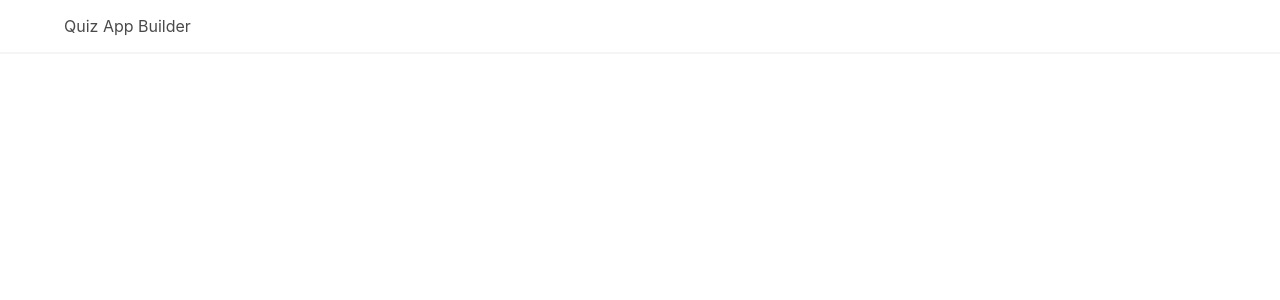
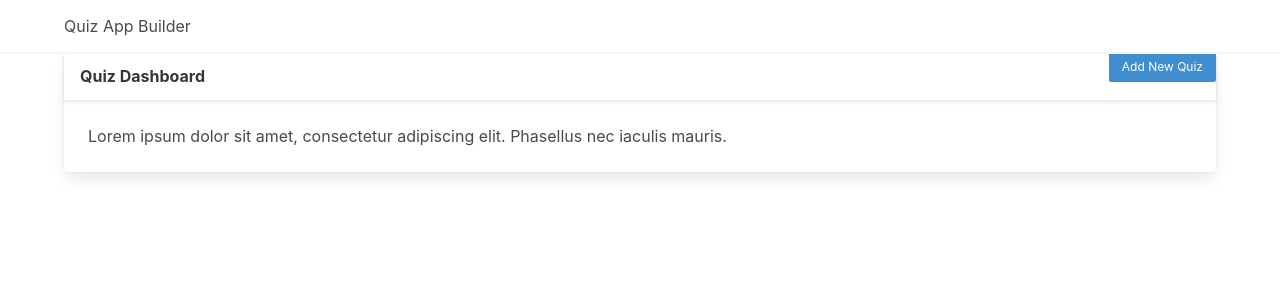
Before and after one commit to sazzad88/quiz-app-builder, a React (Create React App) app: page /dashboard in a window 1280 px wide. Shown: the top 300 px of the page. Built offline with nearby package versions, Linux system fonts and the light colour scheme.

Commit message:
basic store is set

```diff
--- a/src/App.css
+++ b/src/App.css
@@ -29,7 +29,3 @@
 .delete {
   pointer-events: auto;
 }
-
-footer {
-  margin-top: 2rem;
-}
--- a/src/App.tsx
+++ b/src/App.tsx
@@ -2,11 +2,16 @@ import React from "react";
 
 import "./App.css";
 
+import { Provider, useSelector } from "react-redux";
 import { BrowserRouter as Router, Switch, Route, Link } from "react-router-dom";
 import Home from "./Pages/Home";
+import Dashboard from "./Pages/Dashboard";
+
+import store from "./store/store";
 
 function App() {
   return (
+    <Provider store={store}>
       <div className="App">
         <nav className="navbar has-shadow">
           <div className="container">
@@ -24,10 +29,14 @@ function App() {
               <Route exact path="/">
                 <Home />
               </Route>
+              <Route exact path="/dashboard">
+                <Dashboard />
+              </Route>
             </Switch>
           </Router>
         </section>
       </div>
+    </Provider>
   );
 }
 
--- /dev/null
+++ b/src/Pages/Dashboard.tsx
@@ -0,0 +1,40 @@
+import React, { useState } from "react";
+import CreateQuiz from "../components/Quiz/Create";
+
+function Home() {
+  const [openModal, setOpenModal] = useState<Boolean>(false);
+
+  const closeModal = () => {
+    setOpenModal(false);
+  };
+
+  return (
+    <div className="columns">
+      <div className="column is-12">
+        <div className="card">
+          <header className="card-header">
+            <p className="card-header-title">Quiz Dashboard</p>
+            <button
+              className="button is-small is-info"
+              onClick={() => {
+                setOpenModal(true);
+              }}
+            >
+              Add New Quiz
+            </button>
+          </header>
+          <div className="card-content">
+            <div className="content">
+              Lorem ipsum dolor sit amet, consectetur adipiscing elit. Phasellus
+              nec iaculis mauris.
+            </div>
+
+            {openModal ? <CreateQuiz closeModal={closeModal} /> : null}
+          </div>
+        </div>
+      </div>
+    </div>
+  );
+}
+
+export default Home;
--- /dev/null
+++ b/src/components/Quiz/Create.tsx
@@ -0,0 +1,35 @@
+import React from "react";
+
+const CreateQuiz = ({ closeModal }: { closeModal: () => void }) => {
+  return (
+    <div className="modal is-active">
+      <div className="modal-background"></div>
+      <div className="modal-card">
+        <header className="modal-card-head">
+          <p className="modal-card-title">Create New Quiz</p>
+          <button
+            className="delete"
+            onClick={closeModal}
+            aria-label="close"
+          ></button>
+        </header>
+        <section className="modal-card-body">
+          <div className="field">
+            <label className="label">Name</label>
+            <div className="control">
+              <input className="input" type="text" placeholder="Text input" />
+            </div>
+          </div>
+        </section>
+        <footer className="modal-card-foot">
+          <button className="button is-success">Add</button>
+          <button className="button" onClick={closeModal}>
+            Cancel
+          </button>
+        </footer>
+      </div>
+    </div>
+  );
+};
+
+export default CreateQuiz;
--- /dev/null
+++ b/src/store/actions.ts
@@ -0,0 +1,10 @@
+import { Store, Quiz } from "./types";
+
+export const SET_QUIZ = "SET_USER";
+
+export type ActionTypes = { type: typeof SET_QUIZ; payload: Quiz };
+
+export const setUser = (quiz: Quiz): ActionTypes => ({
+  type: SET_QUIZ,
+  payload: quiz,
+});
--- /dev/null
+++ b/src/store/store.tsx
@@ -0,0 +1,34 @@
+import { createStore } from "redux";
+
+//import { cleanThisUser } from "../utility";
+
+import { ActionTypes, SET_QUIZ } from "./actions";
+import { Quiz, Store } from "./types";
+
+// Standard interface and functions
+
+let quizList: Quiz[] = [];
+
+let baseStore: Store = {
+  quizList: quizList,
+};
+
+// Redux implementation
+function appReducer(state: Store = baseStore, action: ActionTypes) {
+  switch (action.type) {
+    case SET_QUIZ:
+      return {
+        ...state,
+        quiz: action.payload,
+      };
+
+    default:
+      return state;
+  }
+}
+
+// store.subscribe(() => {
+//   localStorage.setItem(localStorage_key, JSON.stringify(store.getState().user));
+// });
+
+export default createStore(appReducer);
--- /dev/null
+++ b/src/store/types.ts
@@ -0,0 +1,9 @@
+export interface Quiz {
+  id: number;
+  title: string;
+  items: string[];
+}
+
+export interface Store {
+  quizList: Quiz[];
+}
```
Lines whose indentation alone changed are shown as unchanged.
